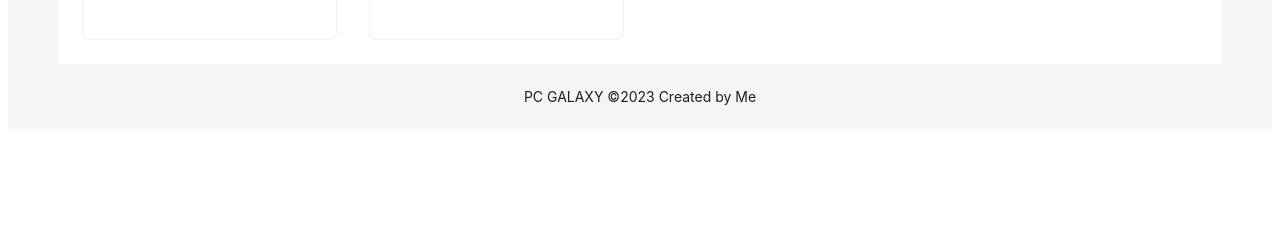
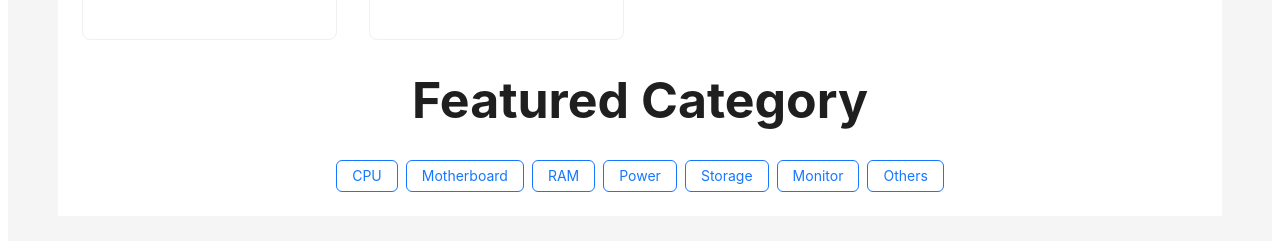
Before and after one commit to avoid-sadat/pc-galaxy, a Next.js app: page / in a window 1280 px wide. Shown: the part 1734-1975 px from the top of the page. Before the commit the page ends 1871 px from the top, so only its background shows below. Built offline with nearby package versions, Linux system fonts and the light colour scheme; data requests are answered from the project's data file.

Commit message:
Feature Category

```diff
--- /dev/null
+++ b/src/components/UI/FeaturedCategory.js
@@ -0,0 +1,37 @@
+import { Button, Space } from 'antd';
+import Link from 'next/link';
+import { useRouter } from 'next/router';
+import React from 'react';
+
+const FeaturedCategory = ({allProduct}) => {
+    const sixCategories = allProduct.slice(0, 7);
+    const router = useRouter();
+    const { category } = router.query;
+    return (
+        <><h1
+            style={{
+                textAlign: "center",
+                fontSize: "50px",
+                margin: "30px 0px",
+            }}
+        >
+            Featured Category
+        </h1><div
+            style={{
+                textAlign: "center",
+            }}
+        >
+                  <Space className="site-button-ghost-wrapper" wrap>
+        {sixCategories.map((category) => (
+          <Link href={`/${category.category.toLowerCase()}`} key={category.id}>
+            <Button type="primary" ghost>
+              {category.category}
+            </Button>
+          </Link>
+        ))}
+      </Space>
+            </div></>
+    );
+};
+
+export default FeaturedCategory;
--- a/src/pages/index.js
+++ b/src/pages/index.js
@@ -2,6 +2,7 @@ import Head from "next/head";
 import RootLayout from "@/components/Layouts/RootLayout";
 import Banner from "@/components/UI/Banner";
 import AllProduct from "@/components/UI/AllProduct";
+import FeaturedCategory from "@/components/UI/FeaturedCategory";
 
 const HomePage = ({allProduct}) => {
   return (
@@ -17,6 +18,7 @@ const HomePage = ({allProduct}) => {
       </Head>
       <Banner />
       <AllProduct allProduct={allProduct}></AllProduct>
+      <FeaturedCategory allProduct={allProduct}></FeaturedCategory>
     </>
   );
 };
--- a/src/pages/pcBuilder.js
+++ b/src/pages/pcBuilder.js
@@ -12,7 +12,6 @@
 //   const { selectedComponents } = state;
 
 //   const isCompleteBuild = selectedComponents.length >= 5;
-
 
 //   return (
 //     <><>
@@ -149,7 +148,7 @@
 import React from "react";
 import RootLayout from "@/components/Layouts/RootLayout";
 import Head from "next/head";
-import { Button, Card, List } from "antd";
+import { Alert, Button, Card, List } from "antd";
 import Link from "next/link";
 import { useAppContext } from "@/AppContext";
 
@@ -196,6 +195,7 @@ const buildPc = ({ allCategory }) => {
           <List.Item>
             <Card>
               <div>{category.category}</div>
+
               <Button>
                 {/* Dynamic Link based on category name */}
                 <Link href={`/categories/${category.category}`}>ADD</Link>
```
Also changed, not shown: src/components/UI/AllProduct.js (+4 -4 lines).
